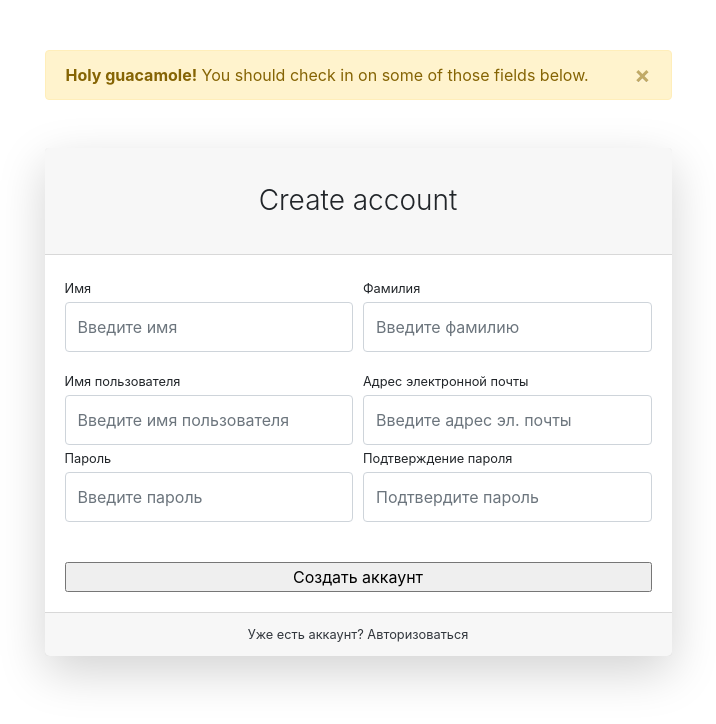
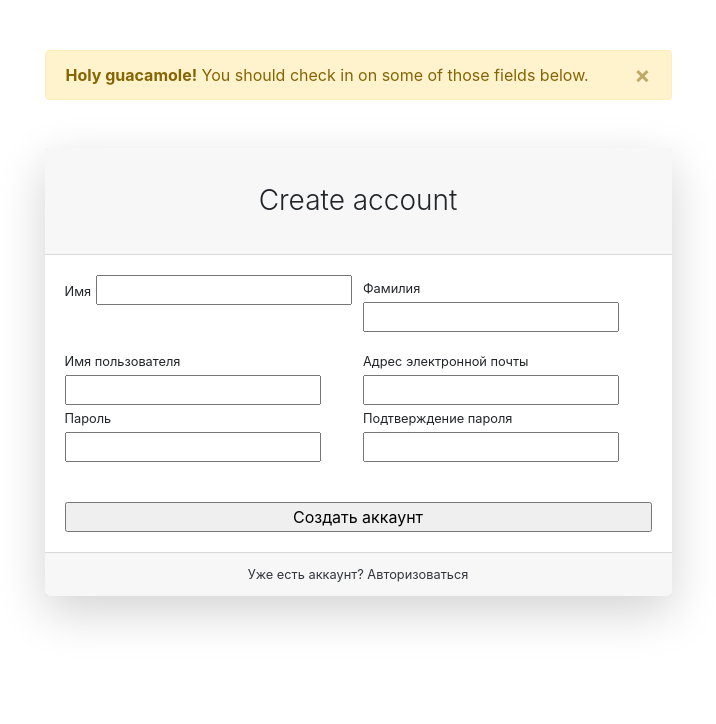
Before and after one commit to opsh4rd/Fashion_Trend-django, a Django app: template users/templates/users/registration.html in a window 1280 px wide. Shown: the top 724 px of the page, without its empty margins (282-998 px from the left). Run offline with Django 4.2, Linux system fonts and the light colour scheme; the template is opened without the code that fills it: most values are stand-ins (such as "Sample title", 1, 10 or a date in 2020); form fields are guessed from the names that the template uses; some libraries are stand-ins or nearby versions.

Commit message:
Добавил форму(логин, пароль)

```diff
--- a/users/templates/users/registration.html
+++ b/users/templates/users/registration.html
@@ -32,52 +32,45 @@
                             <div class="card-header"><h3 class="text-center font-weight-light my-4">Create account</h3>
                             </div>
                             <div class="card-body">
-                                <form>
+                                <form action="{% url 'registration' %}" method="post">
+                                    {% csrf_token %}
                                     <div class="form-row">
                                         <div class="col-md-6">
                                             <div class="form-group">
-                                                <label class="small mb-1" for="inputFirstName">Имя</label>
-                                                <input class="form-control py-4" id="inputFirstName" type="text"
-                                                       placeholder="Введите имя"/>
+                                                <label class="small mb-1" for={{ form.first_name.id_for_label }}>Имя</label>
+                                                {{ form.first_name }}
                                             </div>
                                         </div>
                                         <div class="col-md-6">
                                             <div class="form-group">
-                                                <label class="small mb-1" for="inputLastName">Фамилия</label>
-                                                <input class="form-control py-4" id="inputLastName" type="text"
-                                                       placeholder="Введите фамилию"/>
+                                                <label class="small mb-1" for={{ form.last_name.id_for_label }}>Фамилия</label>
+                                                {{ form.last_name }}
                                             </div>
                                         </div>
                                     </div>
                                     <div class="form-row">
                                         <div class="col-md-6">
-                                            <label class="small mb-1" for="inputUsername">Имя пользователя</label>
-                                            <input class="form-control py-4" id="inputUsername" type="text"
-                                                   aria-describedby="usernameHelp"
-                                                   placeholder="Введите имя пользователя"/>
+                                            <label class="small mb-1" for={{ form.username.id_for_label }}>Имя пользователя</label>
+                                            {{ form.username }}
                                         </div>
                                         <div class="col-md-6">
-                                            <label class="small mb-1" for="inputEmailAddress">Адрес электронной
+                                            <label class="small mb-1" for={{ form.email.id_for_label }}>Адрес электронной
                                                 почты</label>
-                                            <input class="form-control py-4" id="inputEmailAddress" type="email"
-                                                   aria-describedby="emailHelp"
-                                                   placeholder="Введите адрес эл. почты"/>
+                                            {{ form.email }}
                                         </div>
                                     </div>
                                     <div class="form-row">
                                         <div class="col-md-6">
                                             <div class="form-group">
-                                                <label class="small mb-1" for="inputPassword">Пароль</label>
-                                                <input class="form-control py-4" id="inputPassword" type="password"
-                                                       placeholder="Введите пароль"/>
+                                                <label class="small mb-1" for={{ form.password1.id_for_label }}>Пароль</label>
+                                                {{ form.password1 }}
                                             </div>
                                         </div>
                                         <div class="col-md-6">
                                             <div class="form-group">
-                                                <label class="small mb-1" for="inputConfirmPassword">Подтверждение
+                                                <label class="small mb-1" for={{ form.password2.id_for_label }}>Подтверждение
                                                     пароля</label>
-                                                <input class="form-control py-4" id="inputConfirmPassword"
-                                                       type="password" placeholder="Подтвердите пароль"/>
+                                                {{ form.password2 }}
                                             </div>
                                         </div>
                                     </div>
@@ -87,7 +80,7 @@
                                 </form>
                             </div>
                             <div class="card-footer text-center">
-                                <div class="small"><a href="login.html">Уже есть аккаунт? Авторизоваться</a></div>
+                                <div class="small"><a href="{% url 'login' %}">Уже есть аккаунт? Авторизоваться</a></div>
                             </div>
                         </div>
                     </div>
```
Also changed, not shown: users/templates/users/login.html (+6 -7 lines).
